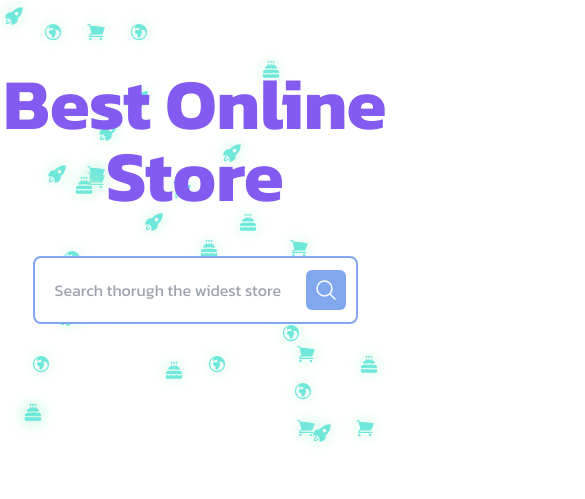
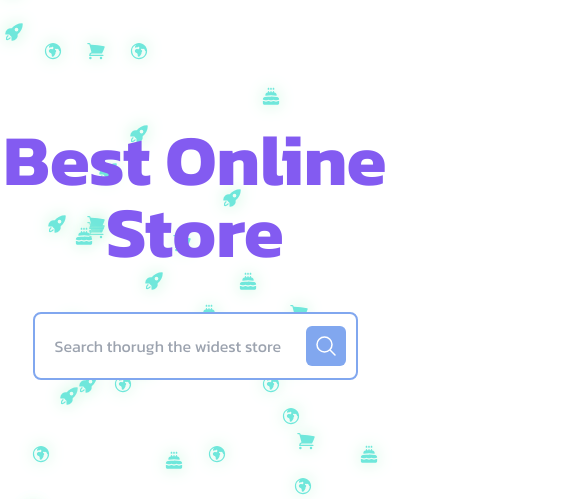
Before and after one commit to Mahmoudamin11/Supermarket, a website: page index.html in a window 390 px wide. Shown: the part 142-641 px from the top of the page, 585 px wide, since content can reach past the window. Drawn offline with Linux system fonts and the light colour scheme.

Commit message:
edit the mainSection view in mobile

```diff
--- a/index.html
+++ b/index.html
@@ -18,10 +18,10 @@
 <body
     class="bg-background font-kanit m-0  transition-all scrollbar-thin duration-300 scrollbar-thumb-acc1 hover:scrollbar-thumb-acc2">
 
-    <main class="overflow-hidden">
+    <main class="">
 
         <!-- Done -->
-        <div class="mainSection overflow-hidden">
+        <div class="mainSection ">
             <header class="flex justify-between mx-auto items-center w-full p-5">
                 <div class="logo flex cursor-pointer">
                     <svg xmlns="http://www.w3.org/2000/svg" viewBox="0 0 24 24" fill="currentColor"
@@ -74,7 +74,7 @@
                 </ul>
 
             </header>
-            <div class="mainSectionContent relative py-34 overflow-hidden">
+            <div class="mainSectionContent relative  py-48 sm:py-34">
                 <div class="icons -z-10">
                     <svg xmlns="http://www.w3.org/2000/svg" viewBox="0 0 24 24" fill="currentColor"
                         class="icon text-acc2 w-5 drop-shadow-icons-shadow absolute">
--- a/tailwind.config.js
+++ b/tailwind.config.js
@@ -5,6 +5,9 @@ module.exports = {
     extend: {
       bottom: {
         '100%': '100%'
+      },
+      padding: {
+        '50': '200px'
       },
       width: {
         '3full': '300%',
```
Also changed, not shown: output.css.
